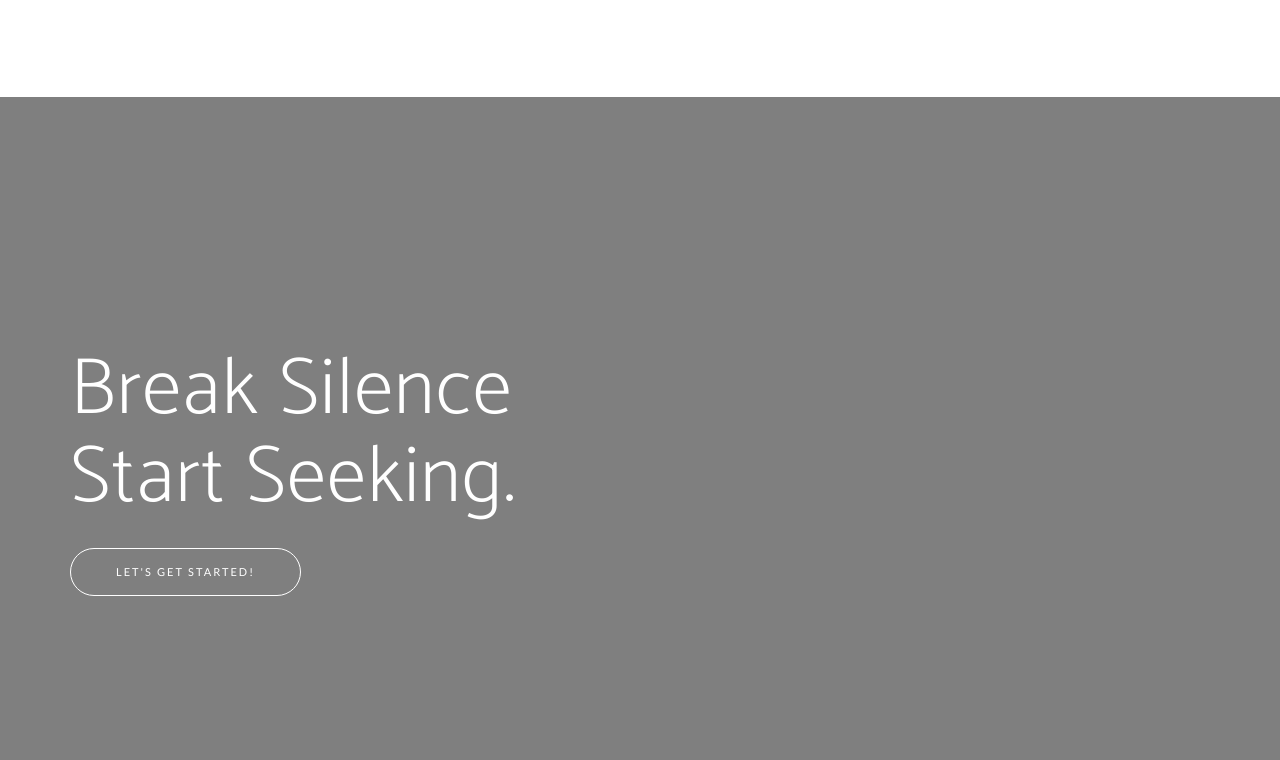
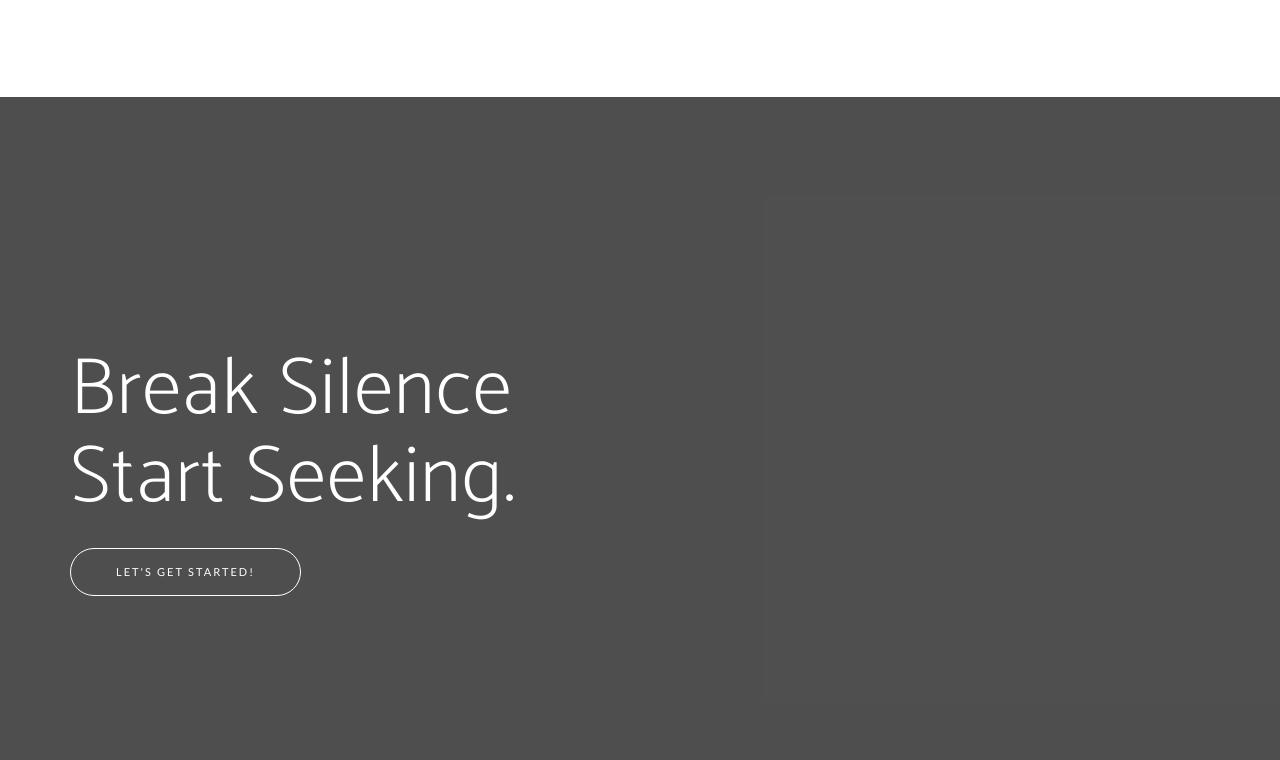
Before and after one commit to swlincode/HeyAlien, a website: page index.html in a window 1280 px wide. Shown: the part 2600-3360 px from the top of the page. Drawn offline with nearby package versions, Linux system fonts and the light colour scheme; the site is published under a folder, as on GitHub Pages, so addresses that start at the root find nothing; a web font is replaced by a local one.

Commit message:
fix css img url

```diff
--- a/css/new-age.css
+++ b/css/new-age.css
@@ -311,7 +311,7 @@ section.cta {
   background-size: cover;
   -o-background-size: cover;
   background-position: center;
-  background-image: url('/img/bg-cta.png');
+  background-image: url('../img/bg-cta.png');
   padding: 250px 0;
 
 /*
--- a/index.html
+++ b/index.html
@@ -9,7 +9,7 @@
     <meta name="description" content="">
     <meta name="author" content="">
 
-    <title>Hey！ Alien</title>
+    <title>Hey Alien</title>
 
     <!-- Bootstrap Core CSS -->
     <link href="lib/bootstrap/css/bootstrap.min.css" rel="stylesheet">
```
